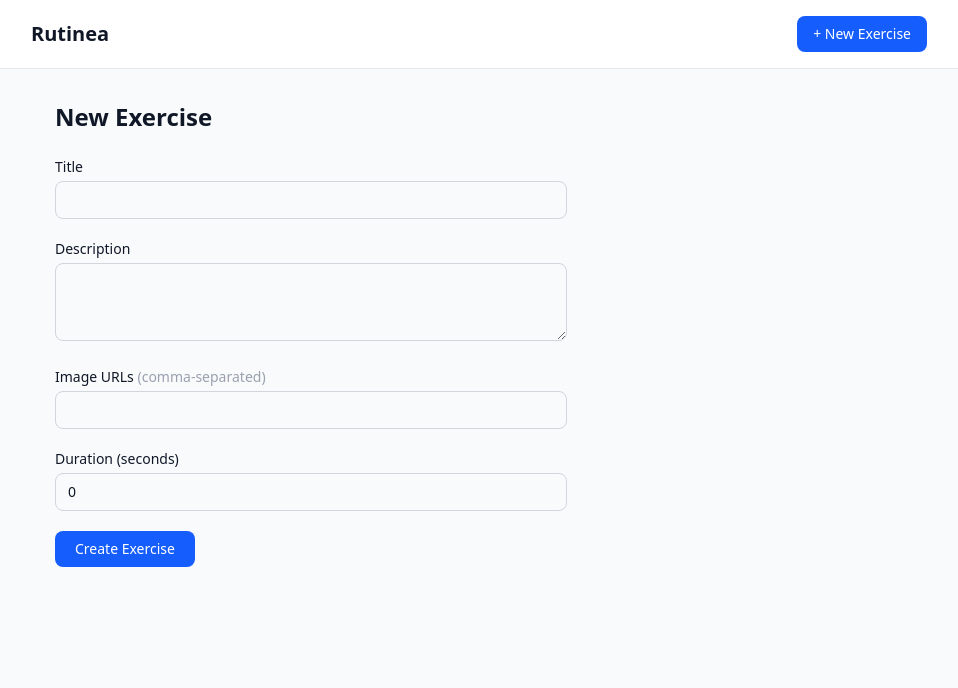
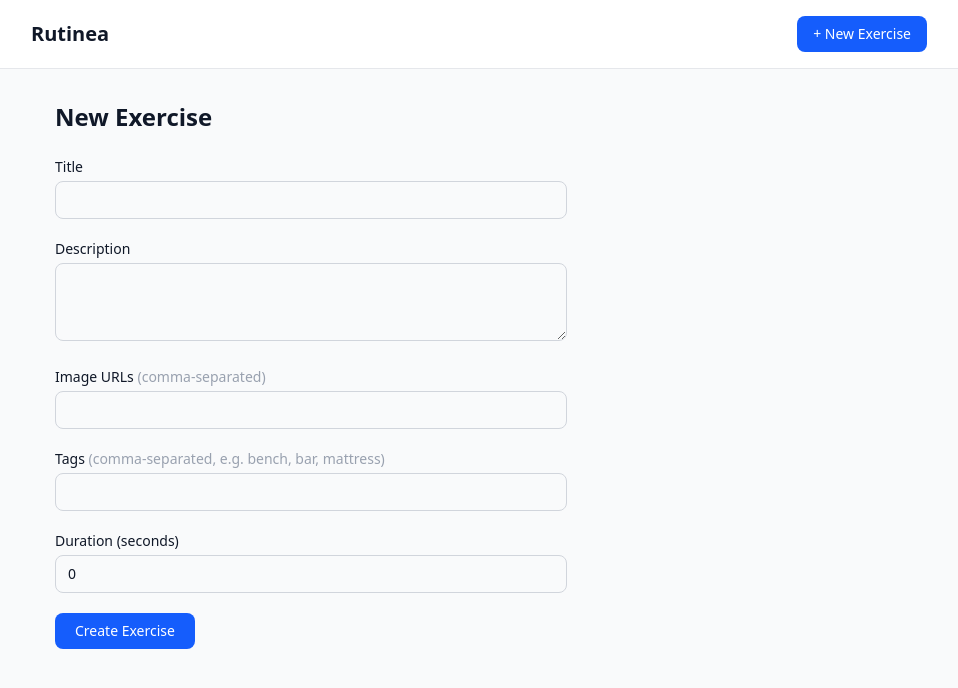
Before and after one commit to Djarrieta/rutinea, a Next.js app: page /exercises/new in a window 1280 px wide. Shown: the top 688 px of the page, without its empty margins (161-1119 px from the left). Built offline with nearby package versions, Linux system fonts and the light colour scheme.

Commit message:
Add tags functionality to Exercise components; update database schema and seed data

```diff
--- a/src/app/exercises/ExerciseCard.tsx
+++ b/src/app/exercises/ExerciseCard.tsx
@@ -19,6 +19,18 @@ export default function ExerciseCard({ exercise }: { exercise: Exercise }) {
             </p>
           )}
         </Link>
+        {exercise.tags.length > 0 && (
+          <div className="mt-2 flex flex-wrap gap-1.5">
+            {exercise.tags.map((tag) => (
+              <span
+                key={tag}
+                className="bg-gray-100 text-gray-600 px-2 py-0.5 rounded-full text-xs"
+              >
+                {tag}
+              </span>
+            ))}
+          </div>
+        )}
         <div className="mt-3 flex items-center justify-between">
           <div className="flex items-center gap-3 text-xs text-gray-400">
             <span>{exercise.duration_secs}s</span>
--- a/src/app/exercises/ExerciseForm.tsx
+++ b/src/app/exercises/ExerciseForm.tsx
@@ -50,6 +50,19 @@ export default function ExerciseForm({ exercise, action, submitLabel }: Props) {
       </div>
 
       <div>
+        <label htmlFor="tags" className="block text-sm font-medium mb-1">
+          Tags <span className="text-gray-400">(comma-separated, e.g. bench, bar, mattress)</span>
+        </label>
+        <input
+          id="tags"
+          name="tags"
+          type="text"
+          defaultValue={exercise?.tags?.join(", ")}
+          className="w-full rounded-lg border border-gray-300 px-3 py-2 text-sm focus:outline-none focus:ring-2 focus:ring-blue-500"
+        />
+      </div>
+
+      <div>
         <label
           htmlFor="duration_secs"
           className="block text-sm font-medium mb-1"
--- a/src/app/exercises/ExercisePlayerModal.tsx
+++ b/src/app/exercises/ExercisePlayerModal.tsx
@@ -10,7 +10,8 @@ interface Props {
 
 export default function ExercisePlayerModal({ exercise, onClose }: Props) {
   const { image_urls, duration_secs } = exercise;
-  const timePerImage = image_urls.length > 0 ? duration_secs / image_urls.length : 0;
+  const timePerImage =
+    image_urls.length > 0 ? duration_secs / image_urls.length : 0;
 
   const [currentIndex, setCurrentIndex] = useState(0);
   const [elapsed, setElapsed] = useState(0);
@@ -27,7 +28,7 @@ export default function ExercisePlayerModal({ exercise, onClose }: Props) {
         const next = prev + 0.1;
         const nextIndex = Math.min(
           Math.floor(next / timePerImage),
-          totalImages - 1
+          totalImages - 1,
         );
         setCurrentIndex(nextIndex);
 
--- a/src/app/exercises/[id]/page.tsx
+++ b/src/app/exercises/[id]/page.tsx
@@ -40,6 +40,19 @@ export default async function ExerciseDetailPage({
         </div>
       </dl>
 
+      {exercise.tags.length > 0 && (
+        <div className="flex flex-wrap gap-1.5 mb-6">
+          {exercise.tags.map((tag) => (
+            <span
+              key={tag}
+              className="bg-gray-100 text-gray-600 px-2 py-0.5 rounded-full text-xs"
+            >
+              {tag}
+            </span>
+          ))}
+        </div>
+      )}
+
       {exercise.image_urls.length > 0 && (
         <div className="flex gap-3 flex-wrap mb-6">
           {exercise.image_urls.map((url, i) => (
--- a/src/app/exercises/actions.ts
+++ b/src/app/exercises/actions.ts
@@ -14,6 +14,10 @@ export async function createExercise(formData: FormData) {
     image_urls: (formData.get('image_urls') as string)
       .split(',')
       .map((u) => u.trim())
+      .filter(Boolean),
+    tags: (formData.get('tags') as string || '')
+      .split(',')
+      .map((t) => t.trim())
       .filter(Boolean),
     duration_secs: Number(formData.get('duration_secs')) || 0,
   }
@@ -35,6 +39,10 @@ export async function updateExercise(id: string, formData: FormData) {
     image_urls: (formData.get('image_urls') as string)
       .split(',')
       .map((u) => u.trim())
+      .filter(Boolean),
+    tags: (formData.get('tags') as string || '')
+      .split(',')
+      .map((t) => t.trim())
       .filter(Boolean),
     duration_secs: Number(formData.get('duration_secs')) || 0,
   }
--- a/src/types/index.ts
+++ b/src/types/index.ts
@@ -3,6 +3,7 @@ export interface Exercise {
   title: string
   description: string | null
   image_urls: string[]
+  tags: string[]
   duration_secs: number
   created_at: string
   updated_at: string
@@ -10,7 +11,7 @@ export interface Exercise {
 
 export type CreateExerciseInput = Pick<
   Exercise,
-  'title' | 'description' | 'image_urls' | 'duration_secs'
+  'title' | 'description' | 'image_urls' | 'tags' | 'duration_secs'
 >
 
 export type UpdateExerciseInput = Partial<CreateExerciseInput>
```
Also changed, not shown: 2 other files (tests, documents, lock files or other folders).
